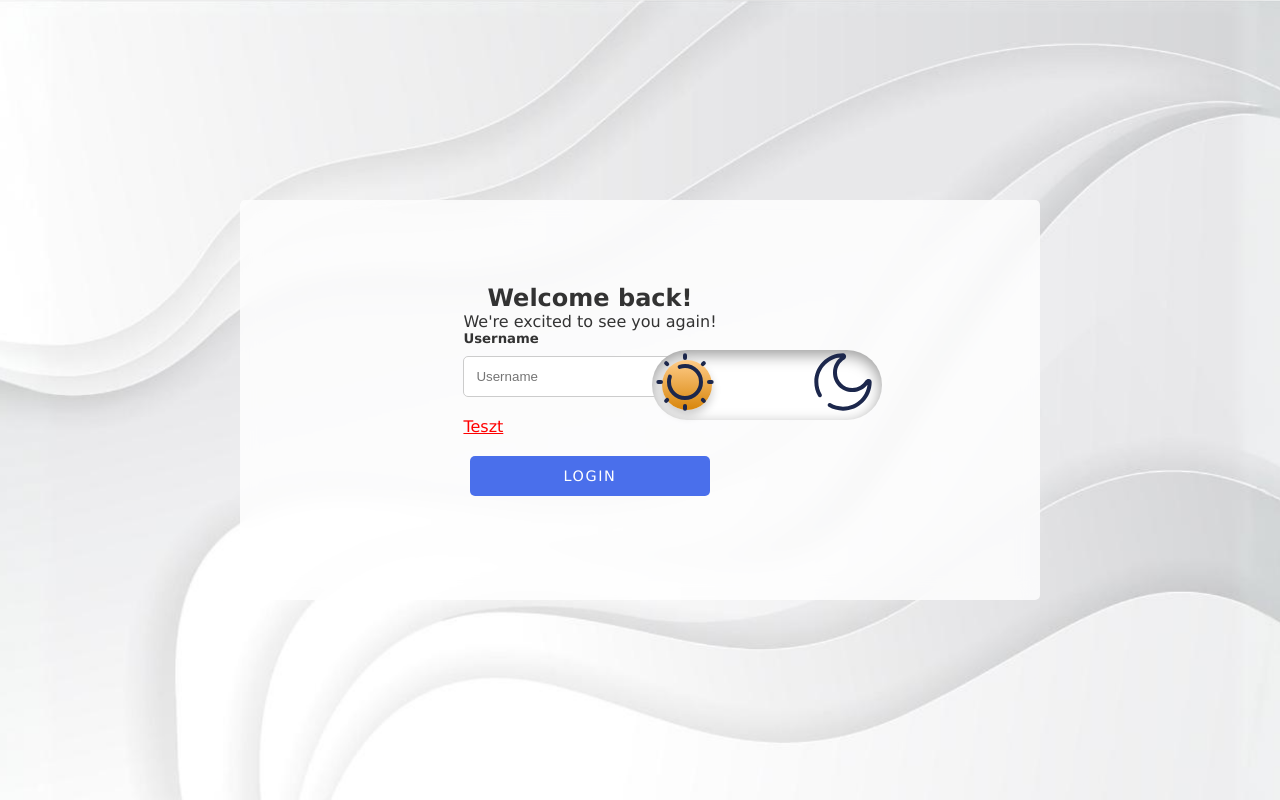
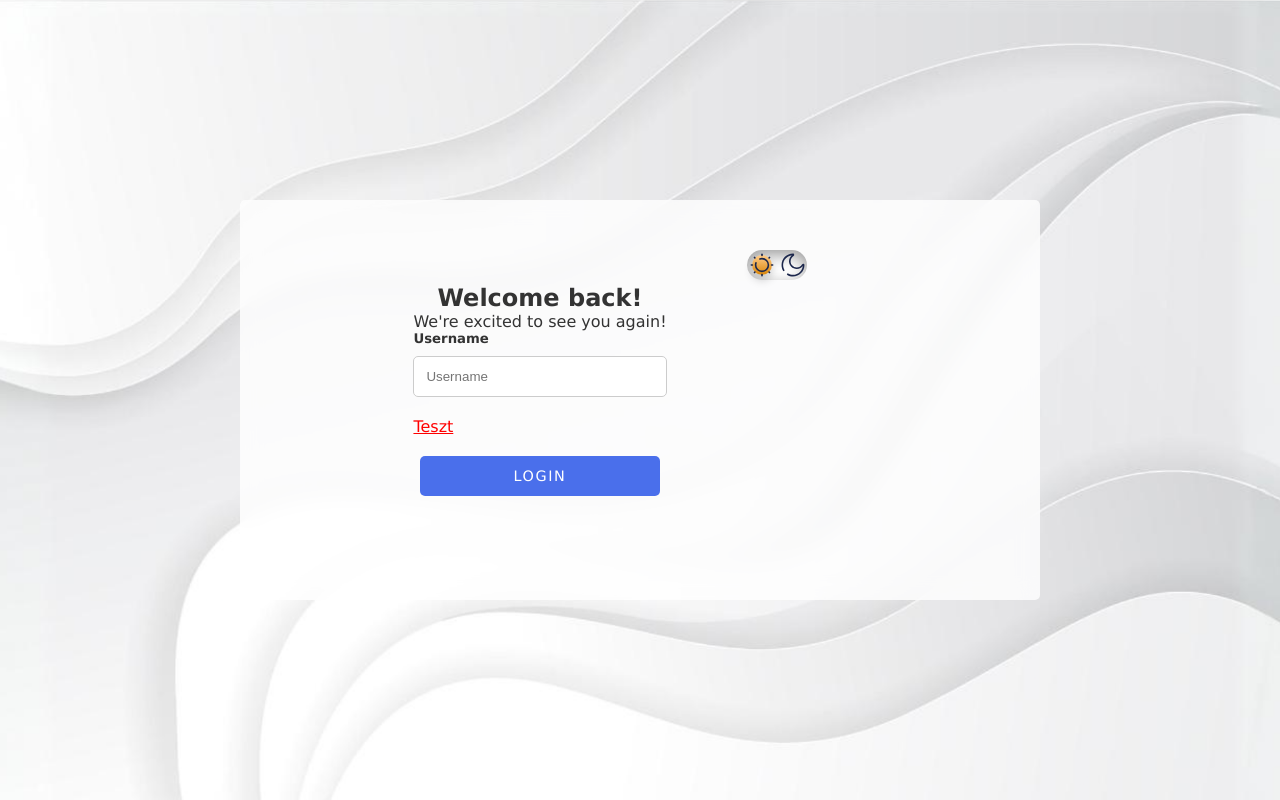
Before and after one commit to Shawtyy25/Chat-project, a website with bundled scripts: page base/index.html in a window 1280 px wide. Built offline with nearby package versions, Linux system fonts and the light colour scheme.

Commit message:
theme-selector gomb kész

```diff
--- a/base/style.css
+++ b/base/style.css
@@ -56,7 +56,6 @@ body {
     display: flex;
     justify-content: center;
     align-items: center;
-    z-index: 10;
     flex-direction: row;
     border-radius: 5px;
     backdrop-filter: blur(10px);
@@ -69,17 +68,18 @@ body {
 /* Theme*/
 
 .theme-selector {
-    width: 100px;
-    height: 100px;
+    width: 120px;
+    height: 60px;
     display: flex;
-    align-items: center;
     flex-direction: column;
     position: relative;
+    margin-top: -15rem;
+    margin-left:5rem ;
 }
 
 .theme-selector label {
-    width: 230px;
-    height: 70px;
+    width: 60px;
+    height: 30px;
     position: relative;
     display: block;
     background: var(--theme-selector-light);
@@ -100,22 +100,23 @@ body {
 }
 
 .theme-selector input:checked + label::after {
-    left: 215px;
+    left: 55px;
     transform: translateX(-100%);
     background: linear-gradient(180deg, #777, #3a3a3a);
 }
 
 .theme-selector label::after {
     content: "";
-    width: 50px;
-    height: 50px;
+    width: 20px;
+    height: 20px;
     position: absolute;
-    top: 10px;
-    left: 10px;
+    top: 5px;
+    left: 5px;
     background: linear-gradient(180deg, #ffcc89, #d8860b);
     border-radius: 100px;
     box-shadow: 0px 5px 10px rgba(0, 0, 0, 0.2);
     transition: 0.3s;
+
 }
 
 .theme-selector label svg{
@@ -124,14 +125,19 @@ body {
     z-index: 100;
 }
 label .sun{
-    left: -105px;
+    left: -21px;
+    top: -17px;
     outline:#fff;
     transition: 0.3s;
+    transform:scale(.4);
+
 }
 label .moon{
-    left: 53px;
+    top: -17px;
+    left: 10px;
     fill: grey;
     transition: 0.3s;
+    transform:scale(.4);
 }
 .theme-selector input:checked + label svg.sun{
     fill: grey;
```
